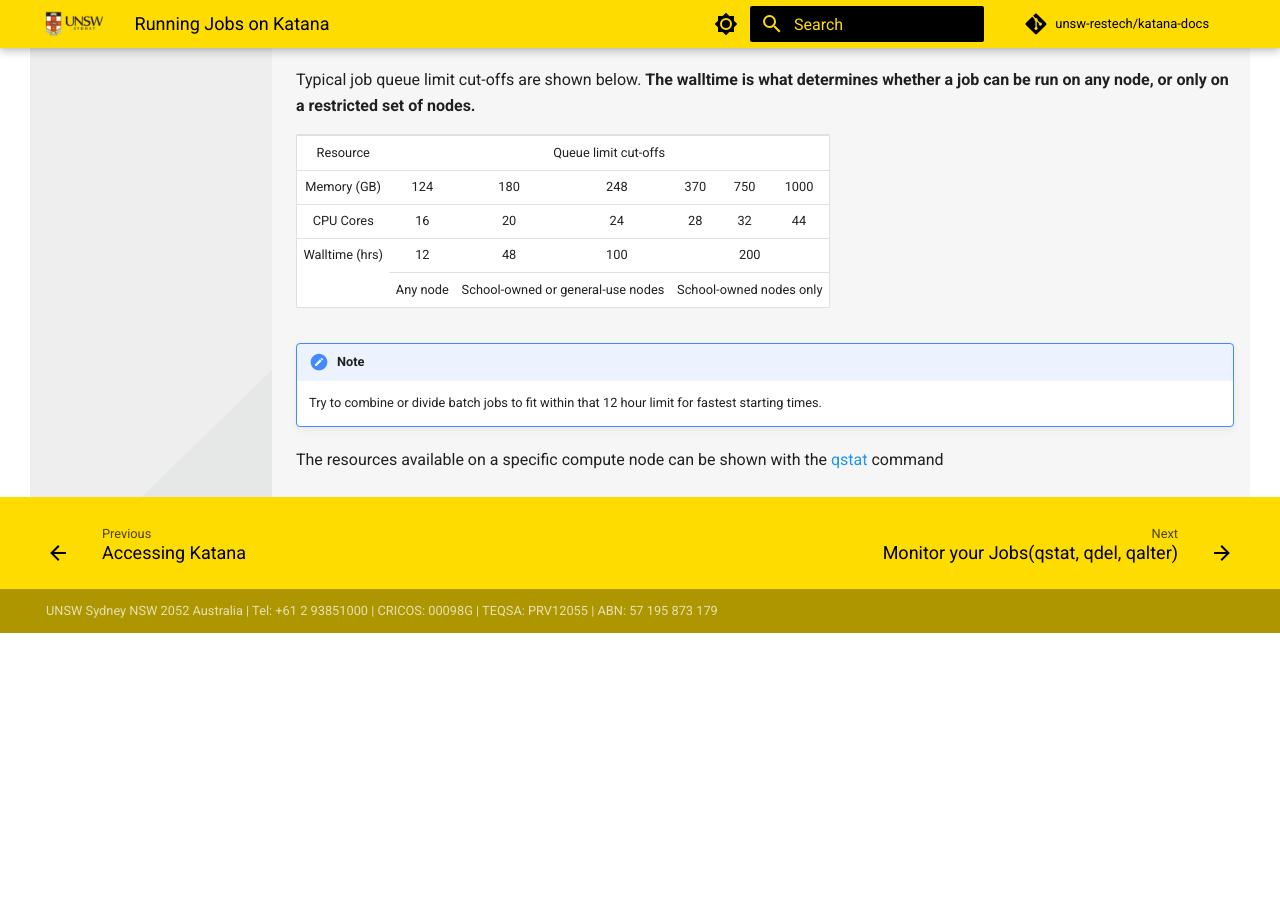
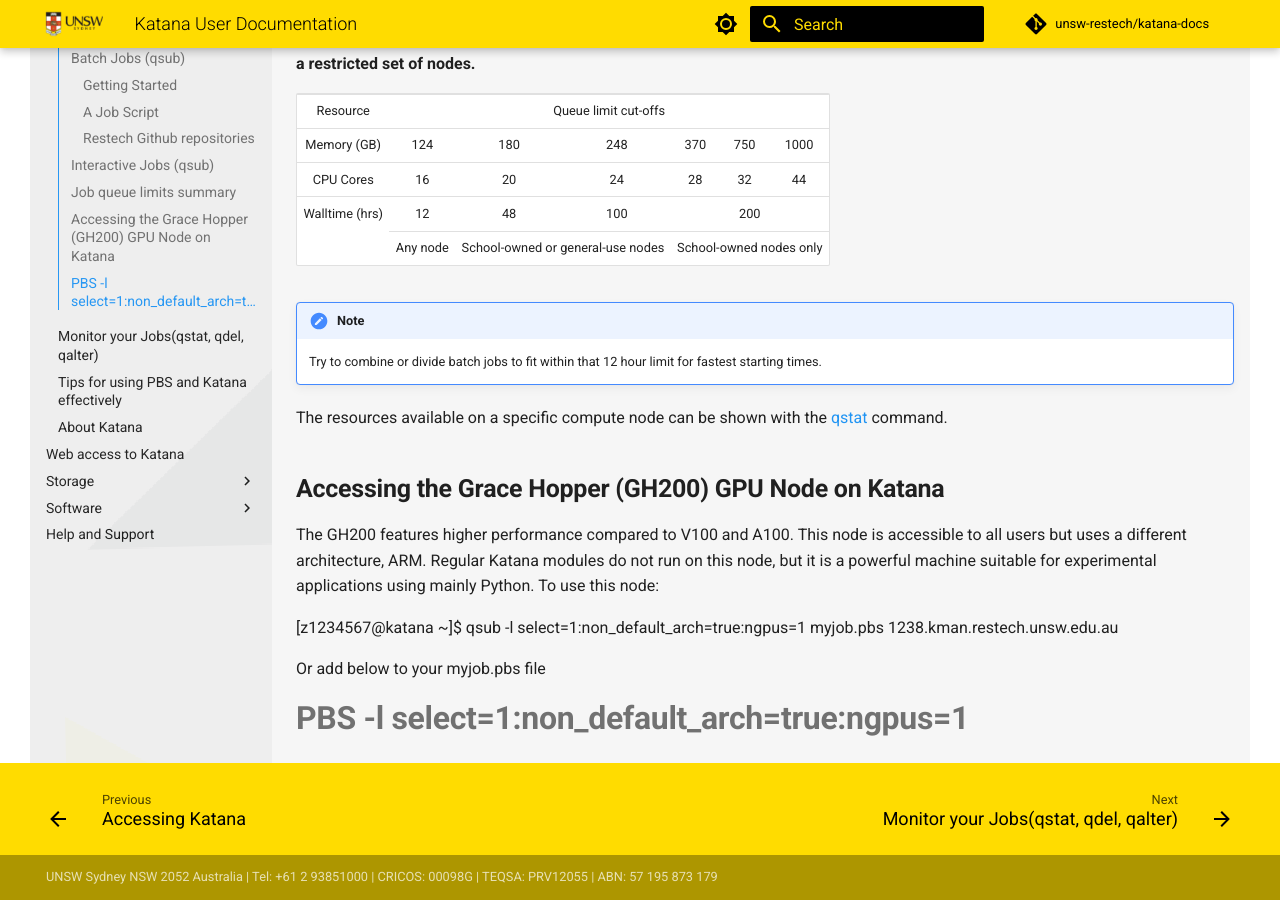
Before and after one commit to unsw-restech/unsw-restech.github.io, an MkDocs documentation site: the page built from docs/using_katana/running_jobs.md, in a window 1280 px wide and 900 px high, scrolled down 5511 px. Built offline with MkDocs 1.6.1 and Material for MkDocs 9.7.7, drawn with Linux system fonts in a browser that asks for light colours; comment, search, counter and statistics services are not loaded; before the commit the page ends 6144 px from its top, so only the background shows below that; some of the changed text lies outside the part shown.

Commit message:
Update running_jobs.md

```diff
--- a/docs/using_katana/running_jobs.md
+++ b/docs/using_katana/running_jobs.md
@@ -265,4 +265,15 @@
 !!! note
     Try to combine or divide batch jobs to fit within that 12 hour limit for fastest starting times.
 
-The resources available on a specific compute node can be shown with the [qstat](#managing-jobs-on-katana) command
+The resources available on a specific compute node can be shown with the [qstat](#managing-jobs-on-katana) command.
+
+
+##Accessing the Grace Hopper (GH200) GPU Node on Katana
+
+The GH200 features higher performance compared to V100 and A100. This node is accessible to all users but uses a different architecture, ARM. Regular Katana modules do not run on this node, but it is a powerful machine suitable for experimental applications using mainly Python. To use this node:
+
+[z1234567@katana ~]$ qsub  -l select=1:non_default_arch=true:ngpus=1  myjob.pbs
+1238.kman.restech.unsw.edu.au
+
+Or add below to your myjob.pbs file
+#PBS -l select=1:non_default_arch=true:ngpus=1
```
